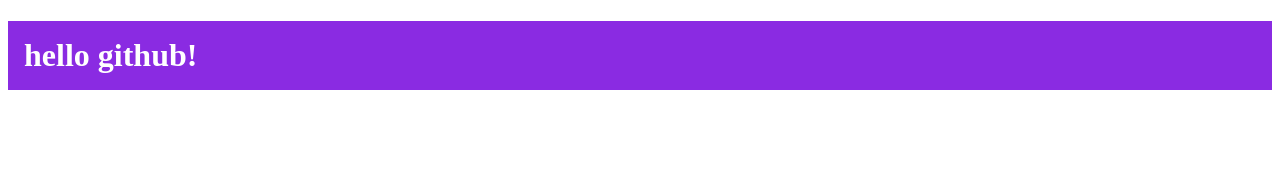
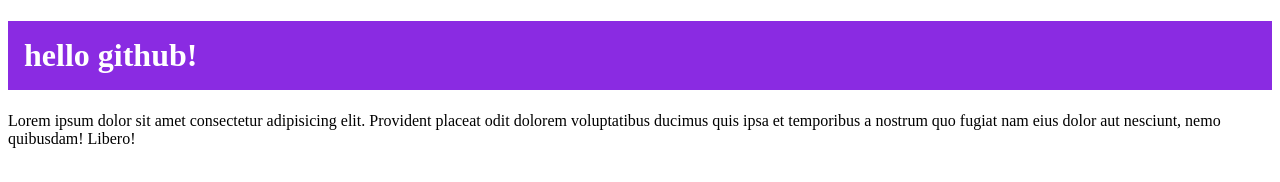
Before and after one commit to Maksas2002/test, a plain HTML site: page index.html in a window 1280 px wide. Drawn offline with Linux system fonts and the light colour scheme.

Commit message:
paragraph index.html file  added

```diff
--- a/index.html
+++ b/index.html
@@ -8,5 +8,6 @@
 </head>
 <body>
     <h1>hello github!</h1>
+    <p>Lorem ipsum dolor sit amet consectetur adipisicing elit. Provident placeat odit dolorem voluptatibus ducimus quis ipsa et temporibus a nostrum quo fugiat nam eius dolor aut nesciunt, nemo quibusdam! Libero!</p>
 </body>
 </html>
```
